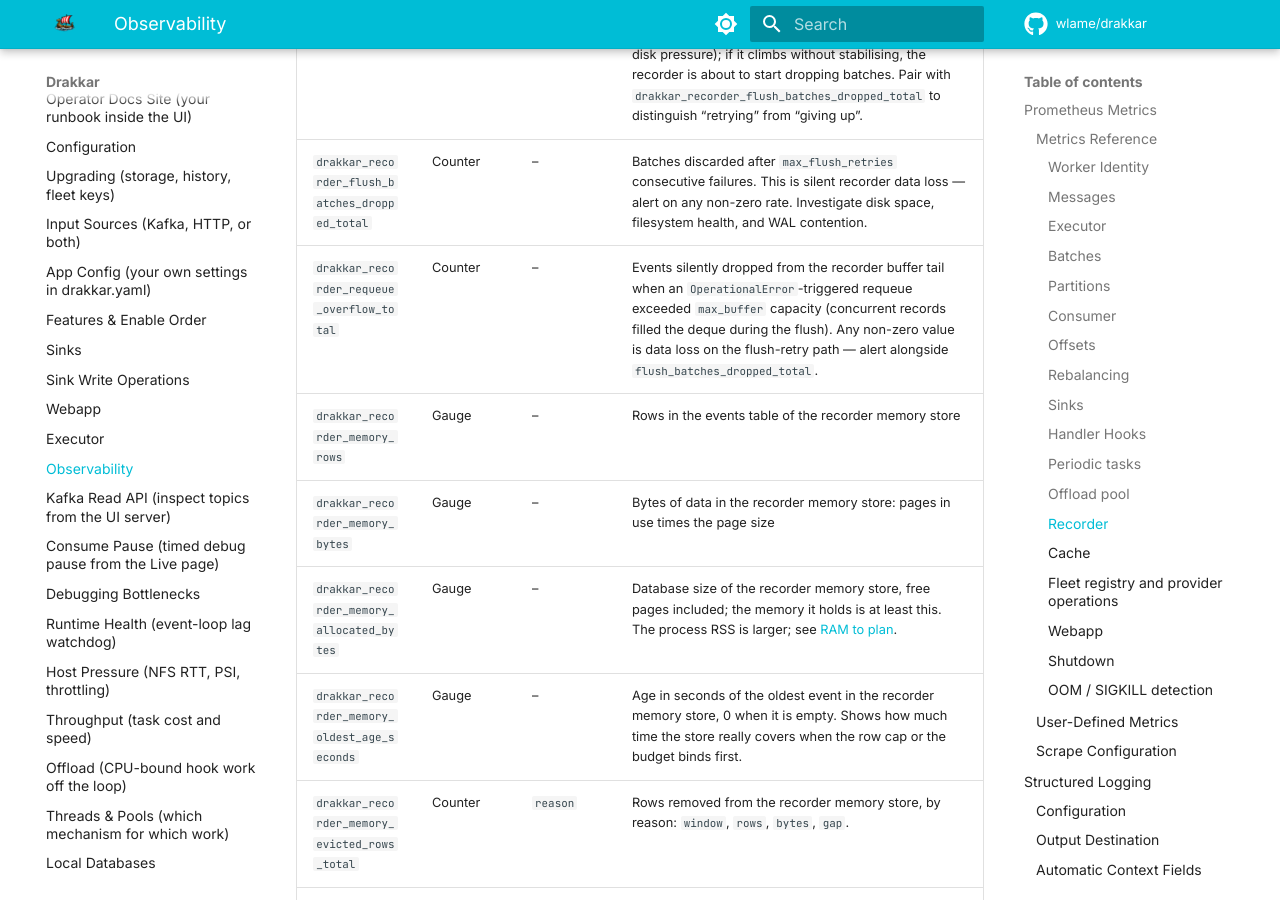
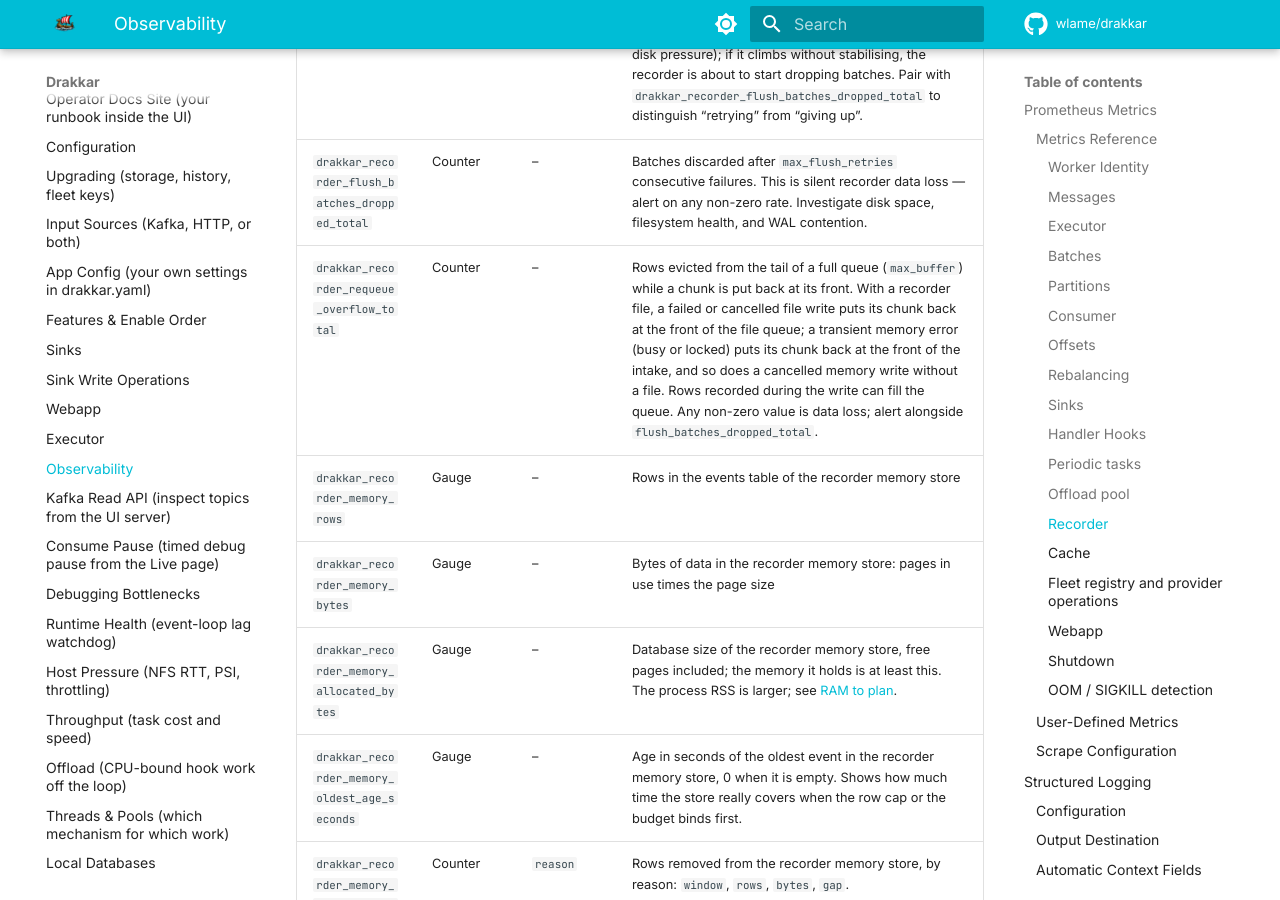
Before and after one commit to wlame/drakkar, an MkDocs documentation site: the page built from docs/observability.md, in a window 1280 px wide and 900 px high, scrolled down 8790 px. Built offline with MkDocs 1.6.1 and Material for MkDocs 9.7.7, drawn with Linux system fonts in a browser that asks for light colours; comment, search, counter and statistics services are not loaded.

Commit message:
Correct the requeue overflow metric row for the two recorder queues.

```diff
--- a/docs/observability.md
+++ b/docs/observability.md
@@ -164,7 +164,7 @@ Emitted only when [`ui.enabled=true`](configuration.md#ui-flight-recorder-ui). T
 | `drakkar_recorder_flush_duration_seconds` | Histogram | -- | Duration of one stage F, the file write (`executemany` + `commit`). Exposes disk-I/O latency tail. Buckets: 0.005, 0.01, 0.025, 0.05, 0.1, 0.25, 0.5, 1, 2.5, 5. Alert on p99 exceeding `flush_interval_seconds` -- flushes overlapping the next scheduled flush starve the buffer. |
 | `drakkar_recorder_flush_retries_total` | Counter | -- | Flush attempts that failed with `aiosqlite.OperationalError` and re-queued their batch at the front of the buffer. A non-zero `rate(...[5m])` signals a transient DB-health issue (WAL lock, disk pressure); if it climbs without stabilising, the recorder is about to start dropping batches. Pair with `drakkar_recorder_flush_batches_dropped_total` to distinguish "retrying" from "giving up". |
 | `drakkar_recorder_flush_batches_dropped_total` | Counter | -- | Batches discarded after `max_flush_retries` consecutive failures. This is silent recorder data loss — alert on any non-zero rate. Investigate disk space, filesystem health, and WAL contention. |
-| `drakkar_recorder_requeue_overflow_total` | Counter | -- | Events silently dropped from the recorder buffer tail when an `OperationalError`-triggered requeue exceeded `max_buffer` capacity (concurrent records filled the deque during the flush). Any non-zero value is data loss on the flush-retry path — alert alongside `flush_batches_dropped_total`. |
+| `drakkar_recorder_requeue_overflow_total` | Counter | -- | Rows evicted from the tail of a full queue (`max_buffer`) while a chunk is put back at its front. With a recorder file, a failed or cancelled file write puts its chunk back at the front of the file queue; a transient memory error (busy or locked) puts its chunk back at the front of the intake, and so does a cancelled memory write without a file. Rows recorded during the write can fill the queue. Any non-zero value is data loss; alert alongside `flush_batches_dropped_total`. |
 | `drakkar_recorder_memory_rows` | Gauge | -- | Rows in the events table of the recorder memory store |
 | `drakkar_recorder_memory_bytes` | Gauge | -- | Bytes of data in the recorder memory store: pages in use times the page size |
 | `drakkar_recorder_memory_allocated_bytes` | Gauge | -- | Database size of the recorder memory store, free pages included; the memory it holds is at least this. The process RSS is larger; see [RAM to plan](recent-events.md#ram-to-plan). |
```
